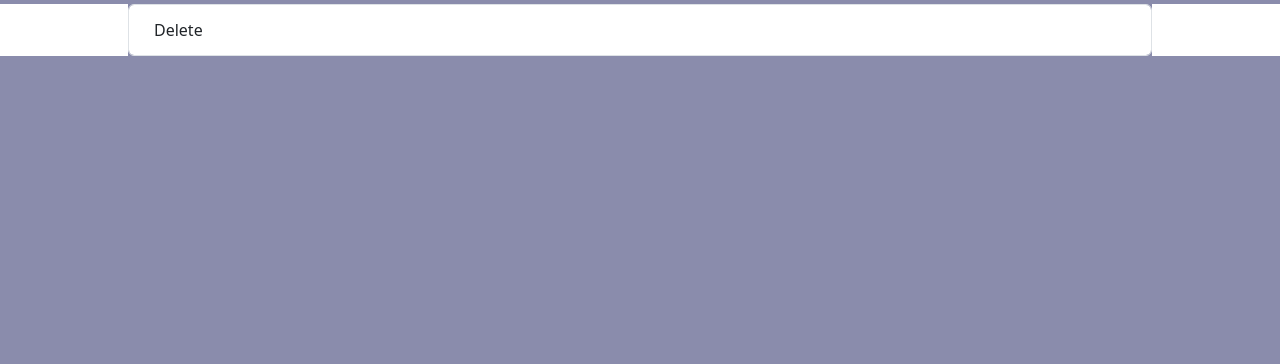
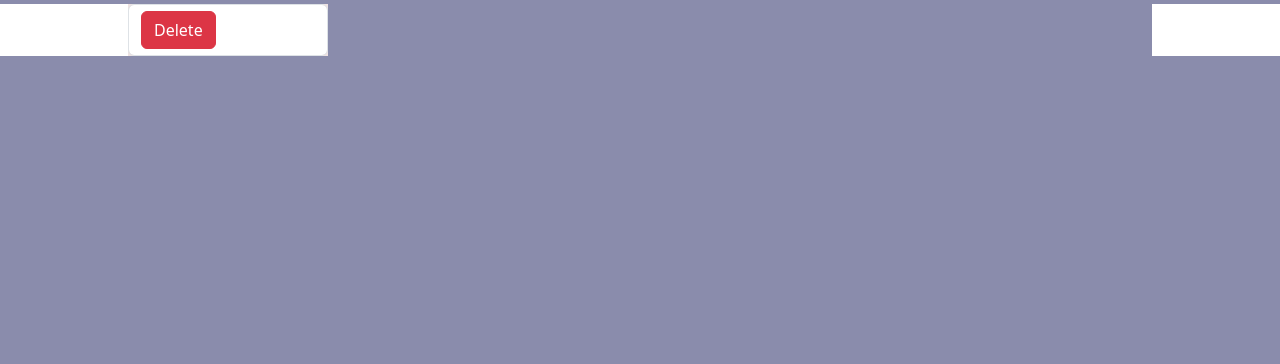
Before and after one commit to venkyTej/shopping, a Django app: page /products/del/1 in a window 1280 px wide. Shown: the part 56-420 px from the top of the page. Run offline with Django 5.2, Linux system fonts and the light colour scheme; tables that the repository leaves empty hold one stand-in row (values such as "Sample post").

Commit message:
added delete button to the crud operation

```diff
--- a/shopping/mainapp/templates/delete_product.html
+++ b/shopping/mainapp/templates/delete_product.html
@@ -6,11 +6,11 @@ delete product
 {% block content %}
 
 
-<div>
+<div class="del">
     <form method="post" class="form-control">
         {% csrf_token %}
         {{form.as_p}}
-        <button type="submit" class="btn btn-denger">Delete</button>
+        <button type="submit" class="btn btn-danger">Delete</button>
     </form>
 </div>
 
--- a/shopping/static/css/style.css
+++ b/shopping/static/css/style.css
@@ -30,6 +30,8 @@ body {
                     background-color:rgb(26, 25, 25);
                     color:black;
                     border: 2px solid black;
+
+
 
                     .row {
                         height: 50%;
@@ -84,3 +86,12 @@ body {
     }
 
 }
+.del{
+    color: rgb(18, 27, 34);
+    background-color: rgb(238, 226, 226);
+    width: 200px;
+    border-radius: 4px solid black;
+    size: 20px;
+
+
+}
```
